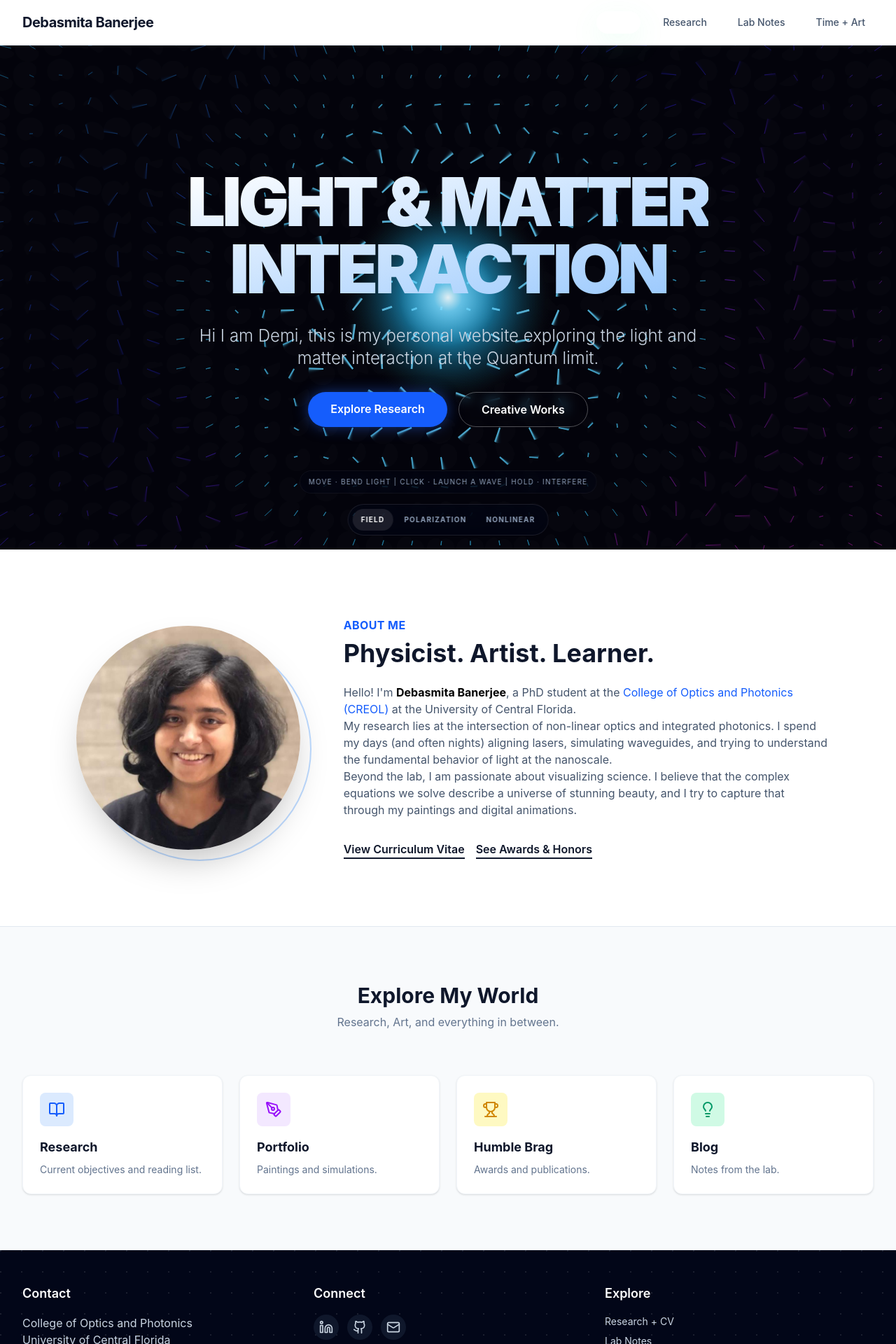
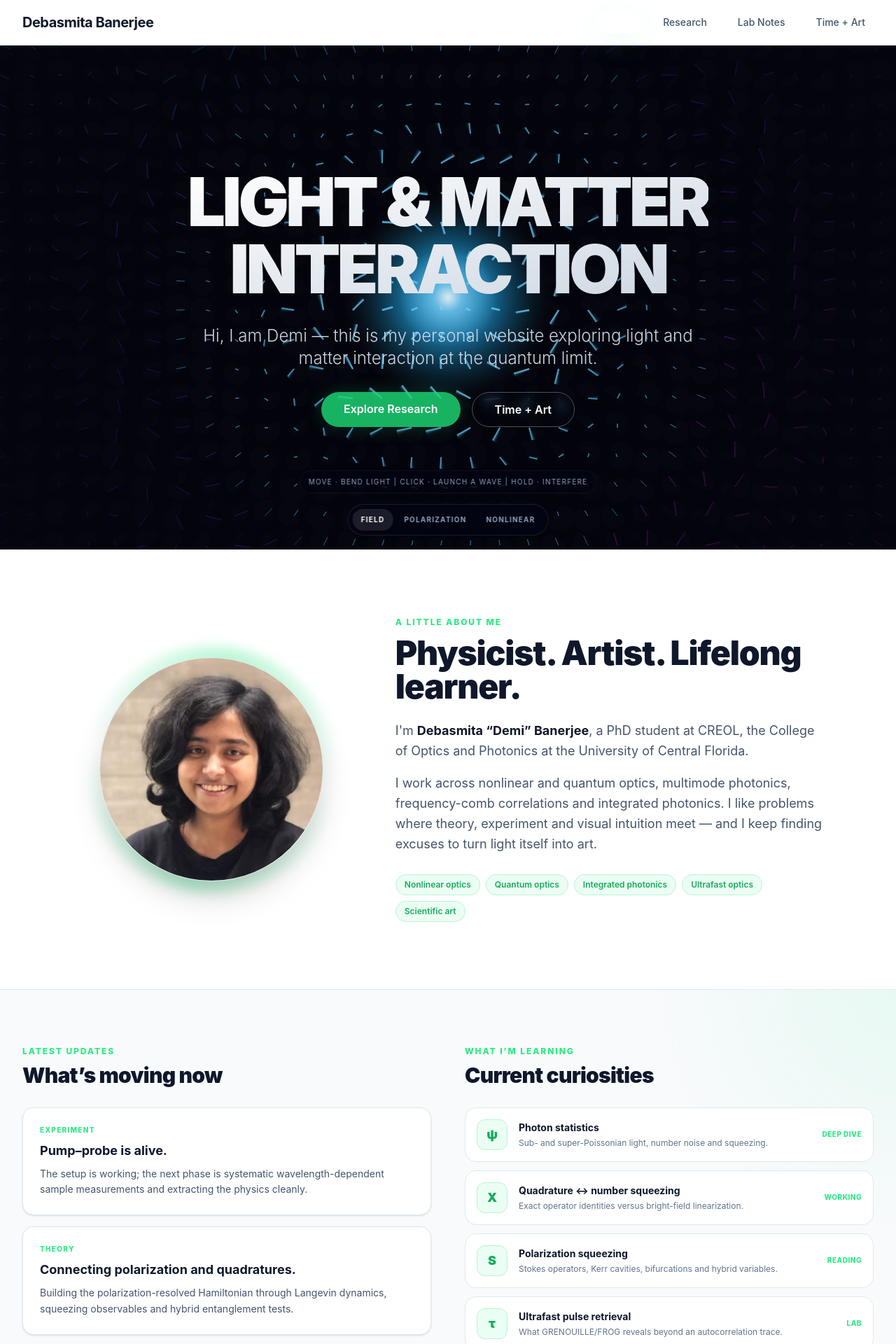
Before and after one commit to demibanerjee/demibanerjee.github.io, a React (Vite) app: page / in a window 1280 px wide. Shown: the top 1920 px of the page at 70% size. Built offline with nearby package versions, Linux system fonts and the light colour scheme.

Commit message:
Rebuild homepage around interactive hero bio updates and learning

```diff
--- a/src/app/pages/Home.tsx
+++ b/src/app/pages/Home.tsx
@@ -1,196 +1,151 @@
-import React, { useRef, useEffect } from 'react';
+import React, { useEffect, useRef } from 'react';
 import { Link } from 'react-router-dom';
-import { BookOpen, PenTool, Lightbulb, Trophy } from 'lucide-react';
+import { motion } from 'framer-motion';
 import { OpticsHeroCanvas } from '@/app/components/OpticsHeroCanvas';
-import { motion } from 'framer-motion';
-import profileImg from "@/assets/hero.png";
+import profileImg from '@/assets/hero.png';
 
 export const Home = () => {
-  // Ref for the specific text element we want to glow
   const titleRef = useRef<HTMLHeadingElement>(null);
 
   useEffect(() => {
+    let raf = 0;
     const update = () => {
       const now = Date.now();
-      // Calculate current hue to match the canvas (speed = 0.02 deg/ms)
-      const hue = (now * 0.02) % 360;
-      if (titleRef.current) {
-        titleRef.current.style.setProperty('--current-hue', hue.toString());
-      }
-      requestAnimationFrame(update);
+      titleRef.current?.style.setProperty('--current-hue', ((now * 0.02) % 360).toString());
+      raf = requestAnimationFrame(update);
     };
-    const animId = requestAnimationFrame(update);
-    return () => cancelAnimationFrame(animId);
+    raf = requestAnimationFrame(update);
+    return () => cancelAnimationFrame(raf);
   }, []);
 
   const handleMouseMove = (e: React.MouseEvent) => {
-    // We calculate coordinates relative to the TEXT element itself
     if (!titleRef.current) return;
     const rect = titleRef.current.getBoundingClientRect();
-    const x = e.clientX - rect.left;
-    const y = e.clientY - rect.top;
+    titleRef.current.style.setProperty('--mouse-x', `${e.clientX - rect.left}px`);
+    titleRef.current.style.setProperty('--mouse-y', `${e.clientY - rect.top}px`);
+  };
 
-    // Update CSS variables on the element
-    titleRef.current.style.setProperty('--mouse-x', `${x}px`);
-    titleRef.current.style.setProperty('--mouse-y', `${y}px`);
-  };
+  const updates = [
+    {
+      tag: 'Experiment',
+      title: 'Pump–probe is alive.',
+      text: 'The setup is working; the next phase is systematic wavelength-dependent sample measurements and extracting the physics cleanly.',
+    },
+    {
+      tag: 'Theory',
+      title: 'Connecting polarization and quadratures.',
+      text: 'Building the polarization-resolved Hamiltonian through Langevin dynamics, squeezing observables and hybrid entanglement tests.',
+    },
+    {
+      tag: 'Research',
+      title: 'Long-range multimode quantum correlations.',
+      text: 'Working on long-range multipartite correlations across multiple frequency-comb sectors and how to engineer them.',
+    },
+  ];
+
+  const learning = [
+    ['ψ', 'Photon statistics', 'Sub- and super-Poissonian light, number noise and squeezing.', 'deep dive'],
+    ['X', 'Quadrature ↔ number squeezing', 'Exact operator identities versus bright-field linearization.', 'working'],
+    ['S', 'Polarization squeezing', 'Stokes operators, Kerr cavities, bifurcations and hybrid variables.', 'reading'],
+    ['τ', 'Ultrafast pulse retrieval', 'What GRENOUILLE/FROG reveals beyond an autocorrelation trace.', 'lab'],
+  ];
 
   return (
     <div className="flex flex-col">
-      {/* Hero Section */}
-      <section
-        className="relative h-[90vh] flex items-center justify-center overflow-hidden bg-slate-900 text-white group"
-      >
+      <section className="relative h-[90vh] min-h-[620px] flex items-center justify-center overflow-hidden bg-slate-950 text-white">
         <OpticsHeroCanvas />
-        <div className="relative z-10 max-w-5xl mx-auto px-4 text-center">
-          <motion.div
-            initial={{ opacity: 0, scale: 0.9 }}
-            animate={{ opacity: 1, scale: 1 }}
-            transition={{ duration: 1 }}
-            className="pointer-events-auto cursor-default flex justify-center"
-          >
-             {/*
-                Single Layer Approach with Multi-Background:
-                1. Top Background: Radial Gradient at mouse position (Color -> Transparent)
-                2. Bottom Background: Linear Gradient (White -> Blue)
+        <div className="absolute inset-0 bg-[radial-gradient(circle_at_50%_45%,transparent_0%,rgba(5,5,15,.15)_55%,rgba(5,5,15,.68)_100%)] pointer-events-none" />
 
-                The Top Background (glow) sits ON TOP of the Base Background.
-                Since it fades to transparent, the Base Background shows through elsewhere.
-             */}
+        <div className="relative z-10 max-w-5xl mx-auto px-4 text-center pointer-events-none">
+          <motion.div initial={{ opacity: 0, scale: .92 }} animate={{ opacity: 1, scale: 1 }} transition={{ duration: 1 }} className="flex justify-center">
             <h1
               ref={titleRef}
               onMouseMove={handleMouseMove}
-               className="relative text-5xl md:text-7xl lg:text-8xl font-black tracking-tighter mb-6 bg-clip-text text-transparent select-none pb-2"
+              className="relative text-5xl md:text-7xl lg:text-8xl font-black tracking-tighter mb-6 bg-clip-text text-transparent select-none pb-2 pointer-events-auto"
               style={{
-                 '--mouse-x': '-9999px', // Start off-screen
+                '--mouse-x': '-9999px',
                 '--mouse-y': '-9999px',
                 '--current-hue': '0',
                 backgroundImage: `
-                   radial-gradient(
-                     circle 150px at var(--mouse-x) var(--mouse-y),
-                     hsla(var(--current-hue), 100%, 60%, 1) 0%,
-                     hsla(var(--current-hue), 100%, 60%, 0) 100%
-                   ),
-                   linear-gradient(to bottom right, #ffffff, #93c5fd)
+                  radial-gradient(circle 150px at var(--mouse-x) var(--mouse-y),
+                    hsla(var(--current-hue),100%,60%,1) 0%,
+                    hsla(var(--current-hue),100%,60%,0) 100%),
+                  linear-gradient(to bottom right,#ffffff,#cbd5e1)
                 `,
-                 // Ensure background doesn't repeat so the radial gradient stays at the mouse
                 backgroundRepeat: 'no-repeat',
-                 // Use the standard property and webkit prefix for compatibility
                 WebkitBackgroundClip: 'text',
                 backgroundClip: 'text',
-                 // Fallback color if gradients fail
-                 color: 'transparent'
               } as React.CSSProperties}
             >
-              LIGHT & MATTER<br/>INTERACTION
+              LIGHT & MATTER<br />INTERACTION
             </h1>
           </motion.div>
 
-          <motion.p
-            initial={{ opacity: 0, y: 20 }}
-            animate={{ opacity: 1, y: 0 }}
-            transition={{ duration: 0.8, delay: 0.2 }}
-            className="text-xl md:text-2xl text-slate-300 mb-8 font-light max-w-3xl mx-auto pointer-events-none"
-          >
-            Hi I am Demi, this is my personal website exploring the light and matter interaction at the Quantum limit.
+          <motion.p initial={{ opacity: 0, y: 18 }} animate={{ opacity: 1, y: 0 }} transition={{ duration: .8, delay: .2 }} className="text-xl md:text-2xl text-slate-300 mb-8 font-light max-w-3xl mx-auto">
+            Hi, I am Demi — this is my personal website exploring light and matter interaction at the quantum limit.
           </motion.p>
-          <motion.div
-            initial={{ opacity: 0, y: 20 }}
-            animate={{ opacity: 1, y: 0 }}
-            transition={{ duration: 0.8, delay: 0.4 }}
-            className="flex justify-center gap-4 pointer-events-auto"
-          >
-            <Link to="/research" className="px-8 py-3 bg-blue-600 hover:bg-blue-700 rounded-full font-semibold transition-all shadow-[0_0_20px_rgba(37,99,235,0.5)] hover:shadow-[0_0_30px_rgba(37,99,235,0.7)] text-white">
-              Explore Research
-            </Link>
-            <Link to="/portfolio" className="px-8 py-3 bg-transparent border border-white/30 hover:bg-white/10 rounded-full font-semibold transition-all backdrop-blur-sm">
-              Creative Works
-            </Link>
+
+          <motion.div initial={{ opacity: 0, y: 18 }} animate={{ opacity: 1, y: 0 }} transition={{ duration: .8, delay: .4 }} className="flex justify-center gap-4 pointer-events-auto">
+            <Link to="/research" className="px-8 py-3 rounded-full font-semibold text-white dynamic-primary">Explore Research</Link>
+            <Link to="/time-art" className="px-8 py-3 bg-transparent border border-white/30 hover:bg-white/10 rounded-full font-semibold backdrop-blur-sm transition-all">Time + Art</Link>
           </motion.div>
         </div>
       </section>
 
-      {/* Biography Section */}
       <section className="py-24 bg-white">
-        <div className="max-w-6xl mx-auto px-4 sm:px-6 lg:px-8">
-          <div className="flex flex-col md:flex-row gap-12 items-center">
-            <div className="w-full md:w-1/3 flex justify-center">
+        <div className="max-w-6xl mx-auto px-4 sm:px-6 lg:px-8 grid md:grid-cols-[.8fr_1.2fr] gap-14 items-center">
+          <div className="flex justify-center">
             <div className="relative w-64 h-64 md:w-80 md:h-80">
-                  <div className="absolute inset-0 border-2 border-blue-200 rounded-full transform translate-x-4 translate-y-4"></div>
-                  <img
-                    src={profileImg}
-                    alt="Debasmita Banerjee"
-                    className="w-full h-full object-cover rounded-full shadow-2xl relative z-10"
-                  />
+              <div className="absolute -inset-4 rounded-full opacity-30 blur-sm" style={{ background: 'conic-gradient(from 10deg,var(--accent),transparent,var(--accent),transparent,var(--accent))' }} />
+              <img src={profileImg} alt="Debasmita Banerjee" className="w-full h-full object-cover rounded-full shadow-2xl relative z-10 border border-slate-200" />
             </div>
           </div>
-            <div className="w-full md:w-2/3">
-              <h4 className="text-blue-600 font-bold uppercase tracking-wide mb-2">About Me</h4>
-              <h2 className="text-4xl font-bold text-slate-900 mb-6">Physicist. Artist. Learner.</h2>
-              <div className="prose prose-lg text-slate-600">
-                <p>
-                  Hello! I'm <strong className="text-black">Debasmita Banerjee</strong>, a PhD student at the <a href="#" className="text-blue-600 hover:underline">College of Optics and Photonics (CREOL)</a> at the University of Central Florida.
-                </p>
-                <p>
-                  My research lies at the intersection of non-linear optics and integrated photonics. I spend my days (and often nights) aligning lasers, simulating waveguides, and trying to understand the fundamental behavior of light at the nanoscale.
-                </p>
-                <p>
-                   Beyond the lab, I am passionate about visualizing science. I believe that the complex equations we solve describe a universe of stunning beauty, and I try to capture that through my paintings and digital animations.
-                </p>
+          <div>
+            <div className="accent-text text-xs font-extrabold uppercase tracking-[.16em] mb-3">A little about me</div>
+            <h2 className="text-4xl md:text-5xl font-black tracking-tight text-slate-900 mb-6">Physicist. Artist. Lifelong learner.</h2>
+            <div className="text-slate-600 text-lg leading-relaxed space-y-4">
+              <p>I'm <strong className="text-slate-900">Debasmita “Demi” Banerjee</strong>, a PhD student at CREOL, the College of Optics and Photonics at the University of Central Florida.</p>
+              <p>I work across nonlinear and quantum optics, multimode photonics, frequency-comb correlations and integrated photonics. I like problems where theory, experiment and visual intuition meet — and I keep finding excuses to turn light itself into art.</p>
             </div>
-              <div className="mt-8 flex gap-4">
-                  <Link to="/cv" className="text-slate-900 font-semibold border-b-2 border-slate-900 hover:text-blue-600 hover:border-blue-600 transition-colors">
-                      View Curriculum Vitae
-                  </Link>
-                  <Link to="/achievements" className="text-slate-900 font-semibold border-b-2 border-slate-900 hover:text-blue-600 hover:border-blue-600 transition-colors">
-                      See Awards & Honors
-                  </Link>
-              </div>
+            <div className="mt-7 flex flex-wrap gap-2">
+              {['Nonlinear optics','Quantum optics','Integrated photonics','Ultrafast optics','Scientific art'].map((x) => <span key={x} className="dynamic-chip text-xs font-semibold px-3 py-1.5 rounded-full">{x}</span>)}
             </div>
           </div>
         </div>
       </section>
 
-      {/* Latest Updates Grid */}
-      <section className="py-20 bg-slate-50 border-t border-slate-200">
-        <div className="max-w-7xl mx-auto px-4 sm:px-6 lg:px-8">
-          <div className="text-center mb-16">
-            <h2 className="text-3xl font-bold text-slate-900">Explore My World</h2>
-            <p className="text-slate-500 mt-2">Research, Art, and everything in between.</p>
+      <section className="py-20 dynamic-surface border-t border-slate-200">
+        <div className="max-w-7xl mx-auto px-4 sm:px-6 lg:px-8 grid lg:grid-cols-2 gap-12">
+          <div>
+            <div className="accent-text text-xs font-extrabold uppercase tracking-[.16em] mb-2">Latest updates</div>
+            <h2 className="text-3xl font-black tracking-tight text-slate-900 mb-7">What’s moving now</h2>
+            <div className="space-y-4">
+              {updates.map((u) => (
+                <article key={u.title} className="dynamic-card bg-white p-6 rounded-2xl border border-slate-200 shadow-sm">
+                  <div className="accent-text text-[10px] font-extrabold uppercase tracking-[.13em]">{u.tag}</div>
+                  <h3 className="font-bold text-lg text-slate-900 mt-2 mb-2">{u.title}</h3>
+                  <p className="text-sm leading-relaxed text-slate-600">{u.text}</p>
+                </article>
+              ))}
+            </div>
           </div>
 
-          <div className="grid grid-cols-1 md:grid-cols-2 lg:grid-cols-4 gap-6">
-            <Link to="/research" className="bg-white p-6 rounded-xl shadow-sm hover:shadow-xl hover:-translate-y-1 transition-all border border-slate-100 group">
-              <div className="w-12 h-12 bg-blue-100 rounded-lg flex items-center justify-center text-blue-600 mb-4 group-hover:bg-blue-600 group-hover:text-white transition-colors">
-                <BookOpen size={24} />
+          <div>
+            <div className="accent-text text-xs font-extrabold uppercase tracking-[.16em] mb-2">What I’m learning</div>
+            <h2 className="text-3xl font-black tracking-tight text-slate-900 mb-7">Current curiosities</h2>
+            <div className="space-y-3">
+              {learning.map(([icon,title,text,state]) => (
+                <div key={title} className="dynamic-card bg-white p-4 rounded-2xl border border-slate-200 flex items-center gap-4">
+                  <div className="w-11 h-11 rounded-xl dynamic-chip flex items-center justify-center font-black text-lg">{icon}</div>
+                  <div className="flex-1">
+                    <div className="font-bold text-sm text-slate-900">{title}</div>
+                    <div className="text-xs text-slate-500 mt-1">{text}</div>
                   </div>
-              <h3 className="text-lg font-bold text-slate-900 mb-2">Research</h3>
-              <p className="text-sm text-slate-500">Current objectives and reading list.</p>
-            </Link>
-
-            <Link to="/portfolio" className="bg-white p-6 rounded-xl shadow-sm hover:shadow-xl hover:-translate-y-1 transition-all border border-slate-100 group">
-              <div className="w-12 h-12 bg-purple-100 rounded-lg flex items-center justify-center text-purple-600 mb-4 group-hover:bg-purple-600 group-hover:text-white transition-colors">
-                <PenTool size={24} />
+                  <div className="accent-text text-[10px] font-extrabold uppercase tracking-wider">{state}</div>
                 </div>
-              <h3 className="text-lg font-bold text-slate-900 mb-2">Portfolio</h3>
-              <p className="text-sm text-slate-500">Paintings and simulations.</p>
-            </Link>
-
-            <Link to="/achievements" className="bg-white p-6 rounded-xl shadow-sm hover:shadow-xl hover:-translate-y-1 transition-all border border-slate-100 group">
-              <div className="w-12 h-12 bg-yellow-100 rounded-lg flex items-center justify-center text-yellow-600 mb-4 group-hover:bg-yellow-600 group-hover:text-white transition-colors">
-                <Trophy size={24} />
+              ))}
             </div>
-              <h3 className="text-lg font-bold text-slate-900 mb-2">Humble Brag</h3>
-              <p className="text-sm text-slate-500">Awards and publications.</p>
-            </Link>
-
-             <Link to="/blog" className="bg-white p-6 rounded-xl shadow-sm hover:shadow-xl hover:-translate-y-1 transition-all border border-slate-100 group">
-              <div className="w-12 h-12 bg-emerald-100 rounded-lg flex items-center justify-center text-emerald-600 mb-4 group-hover:bg-emerald-600 group-hover:text-white transition-colors">
-                <Lightbulb size={24} />
-              </div>
-              <h3 className="text-lg font-bold text-slate-900 mb-2">Blog</h3>
-              <p className="text-sm text-slate-500">Notes from the lab.</p>
-            </Link>
+            <Link to="/lab-notes" className="inline-block mt-7 accent-text font-semibold text-sm">Follow the lab notes →</Link>
           </div>
         </div>
       </section>
```
Lines whose indentation alone changed are shown as unchanged.
